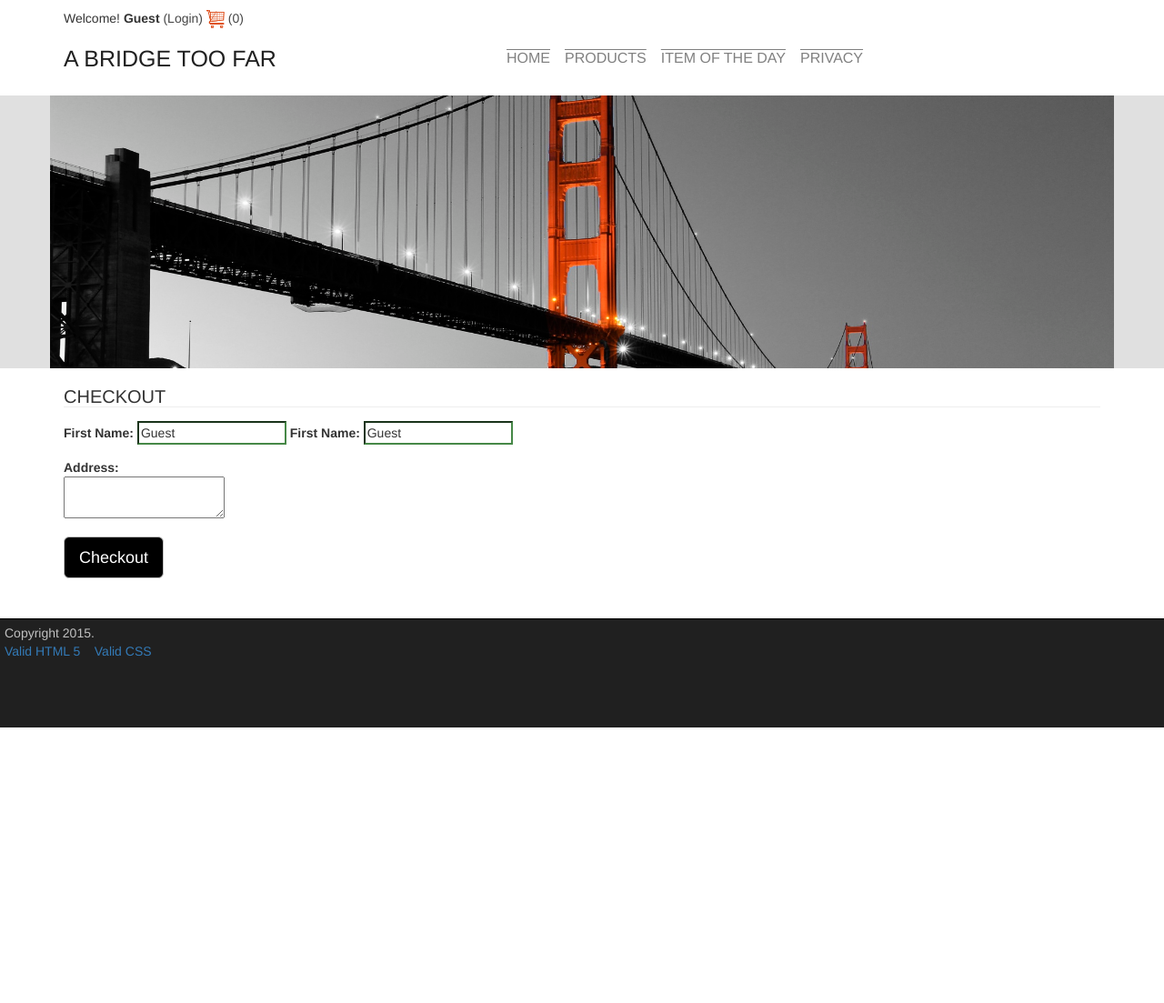
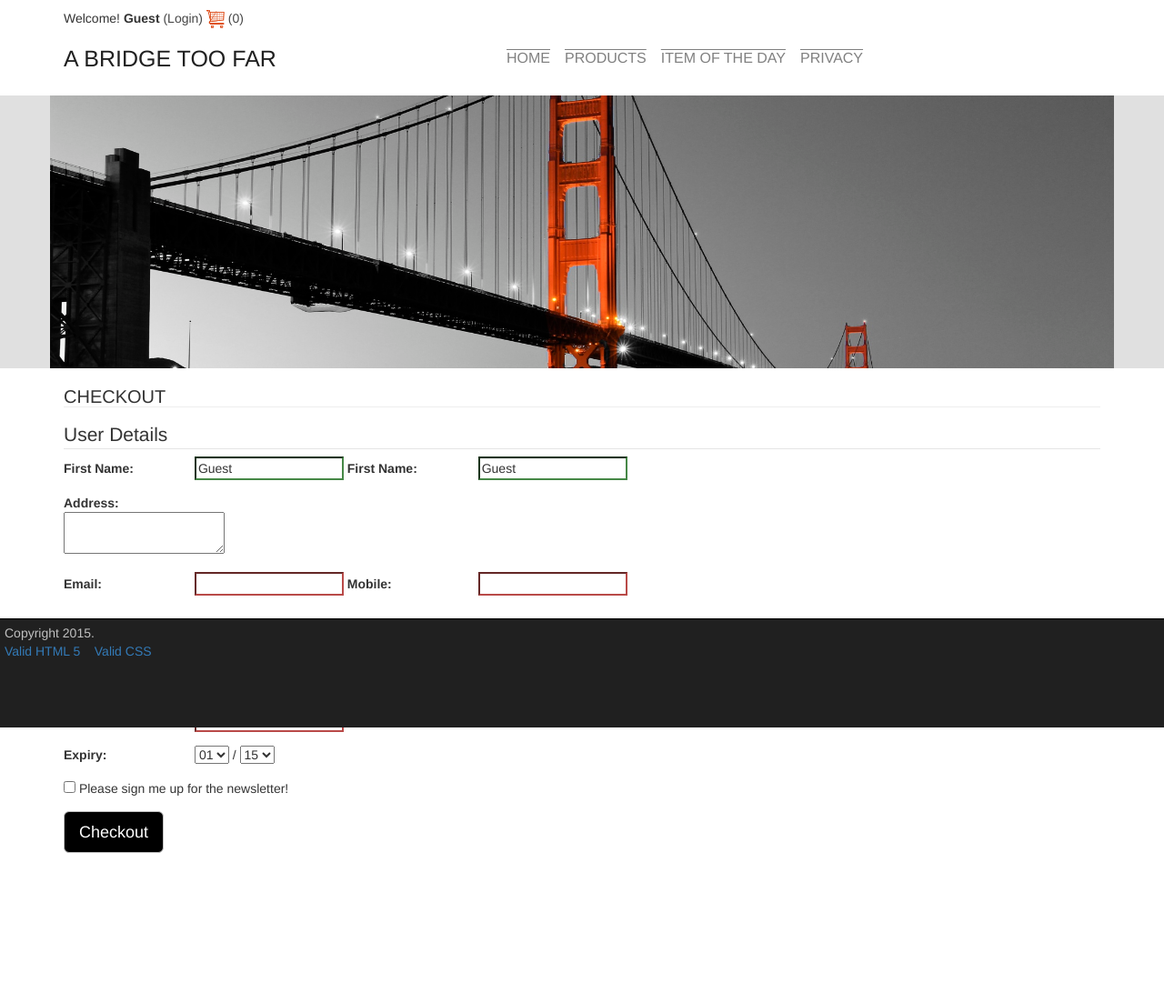
Before and after one commit to lucidmotifs/cpt270-assignment2, a PHP site: page /checkout.php in a window 1280 px wide. Shown: the whole page at 91% size. Before the commit the page ends 800 px from the top, so only its background shows below. Run offline with PHP 8.4, Linux system fonts and the light colour scheme; some libraries are stand-ins or nearby versions.

Commit message:
added checkout form
moving to order confirm section after doing server-side confirmation.

```diff
--- a/checkout.php
+++ b/checkout.php
@@ -33,16 +33,73 @@ include_once("inc/navigation.html"); ?>
 
     <form id="checkout-form" action="checkout.php" method="post">
 
+      <fieldset>
+        <legend>User Details</legend>
+
+        <div class="form-group">
+          <label for="first-name">First Name: </label>
+          <input id="first-name" type="text" value="<?=$_SESSION['user']['FirstName']?>" required/>
+          <label for="last-name">First Name: </label>
+          <input id="last-name" type="text" value="<?=$_SESSION['user']['LastName']?>" required/>
+        </div>
+
+        <div class="form-group">
+          <label for="address">Address: </label> <br>
+          <textarea id="address" columns="200" required></textarea>
+        </div>
+
+        <div class="form-group">
+          <label for="email">Email: </label>
+          <input type="email" id="email" required/>
+          <label for="mobile-phone">Mobile: </label>
+          <input type="type" id="mobile-phone" pattern="^(?:\(?04\)?|\(?\+614\)?\s?)[\s](?:[\-\s]?\d\d\d\d){2}$" required />
+        </div>
+
+      </fieldset>
+
       <div class="form-group">
-        <label for="first-name">First Name: </label>
-        <input id="first-name" type="text" value="<?=$_SESSION['user']['FirstName']?>" required/>
-        <label for="last-name">First Name: </label>
-        <input id="last-name" type="text" value="<?=$_SESSION['user']['LastName']?>" required/>
+        <label for="post-method">Delivery Method: </label> <br>
+        <input type="radio" name="post-method" id="post-method" value="1" checked>Regular Post <br>
+        <input type="radio" name="post-method" id="post-method" value="2" >Courier <br>
+        <input type="radio" name="post-method" id="post-method" value="3" >Express Courier <br>
       </div>
 
       <div class="form-group">
-        <label for="address">Address: </label> <br>
-        <textarea id="address" required></textarea>
+        <label for="credit-card-no">Credit Card Number: </label>
+        <input type="text" name="credit-card-no" id="credit-card-no" pattern="^[\d\s]{13,19}$" required />
+      </div>
+
+      <div class="form-group">
+        <label for="expiry-month">Expiry: </label>
+        <select name="expiry-month" id="expiry-month">
+          <option value="1">01</option>
+          <option value="2">02</option>
+          <option value="3">03</option>
+          <option value="4">04</option>
+          <option value="5">05</option>
+          <option value="6">06</option>
+          <option value="7">07</option>
+          <option value="8">08</option>
+          <option value="9">09</option>
+          <option value="10">10</option>
+          <option value="11">11</option>
+          <option value="12">12</option>
+        </select>
+        /
+        <select name="expiry-year" id="expiry-year">
+          <option value="15">15</option>
+          <option value="16">16</option>
+          <option value="17">17</option>
+          <option value="18">18</option>
+          <option value="19">19</option>
+          <option value="20">20</option>
+        </select>
+      </div>
+
+      <div class="form-group">
+        <input type="checkbox" name="newsletter" id="newsletter" value="yes">
+          Please sign me up for the newsletter!
+        </input>
       </div>
 
       <div class="form-group">
--- a/css/main.css
+++ b/css/main.css
@@ -278,6 +278,11 @@ input:valid {
 	display: inline-block;
 }
 
+label {
+	display:inline-block;
+	min-width:140px;
+}
+
 /***** Footer *****/
 
 footer {
```
Also changed, not shown: TODO.md (+2 -2 lines).
